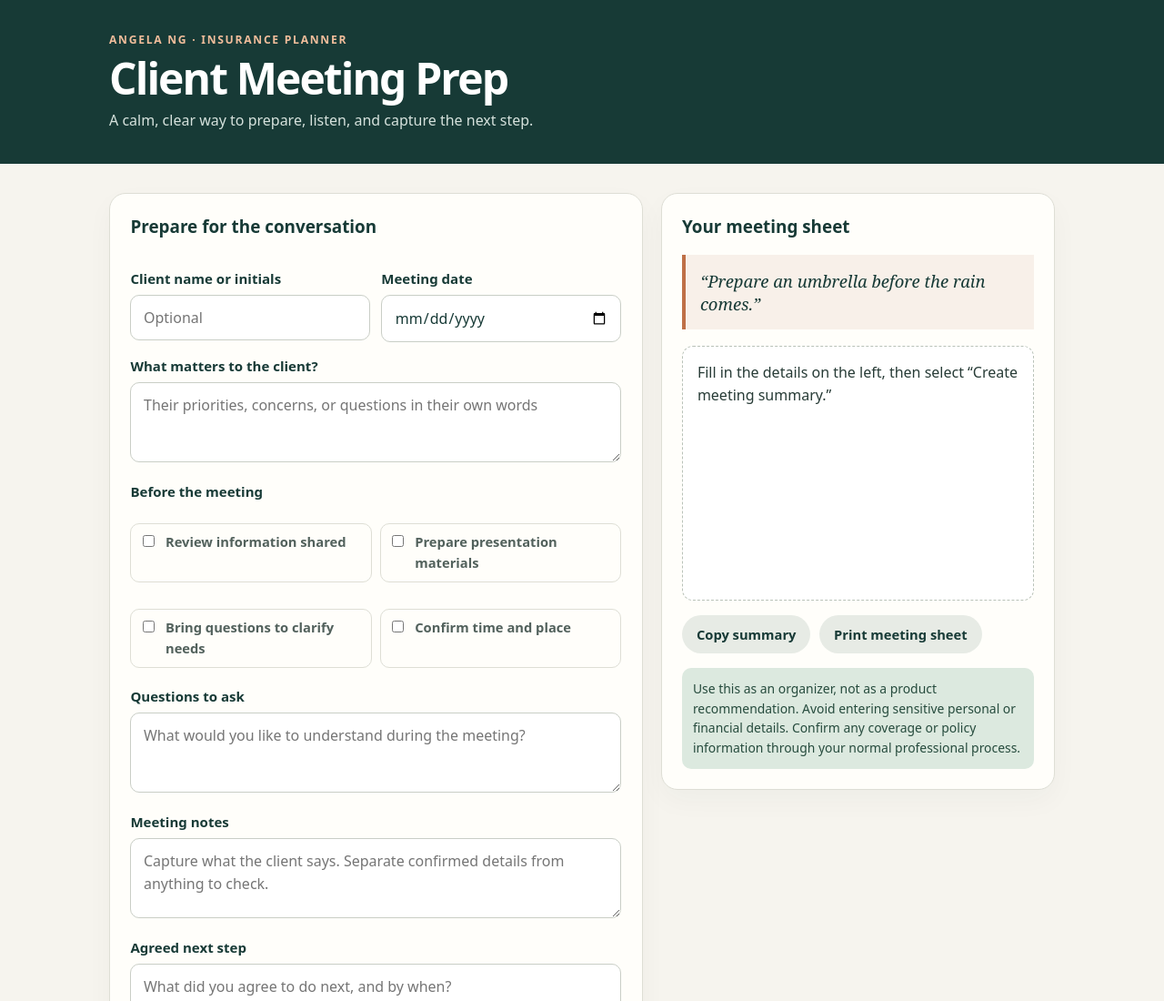
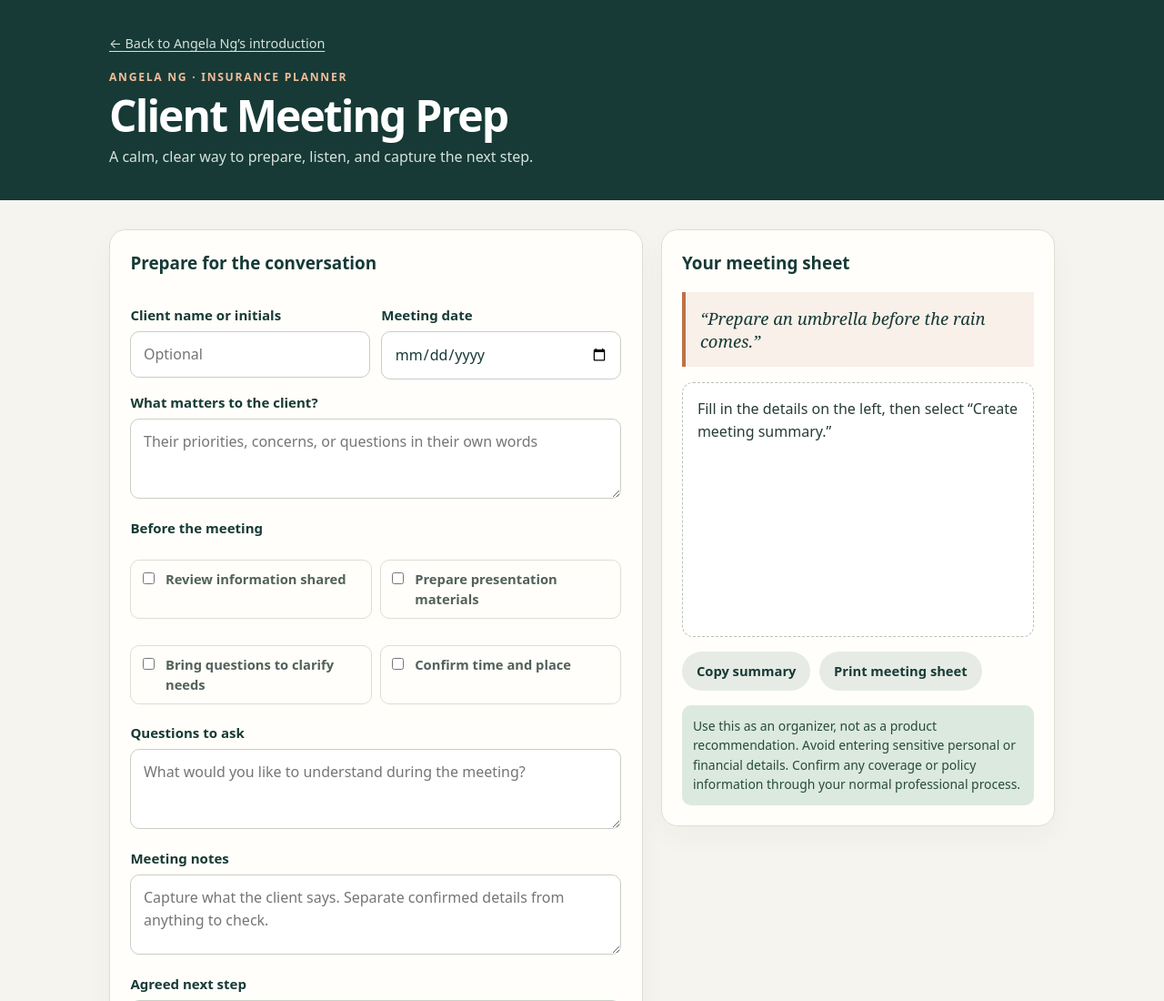
Before and after one commit to angelashng-ai/workshoptest, a plain HTML site: page meeting-prep.html in a window 1280 px wide. Shown: the top 1100 px of the page at 91% size. Drawn offline with Linux system fonts and the light colour scheme.

Commit message:
Add return link from meeting prep to Angela introduction

```diff
--- a/meeting-prep.html
+++ b/meeting-prep.html
@@ -11,6 +11,9 @@
     body { margin:0; background:var(--paper); color:var(--ink); font:16px/1.55 system-ui,-apple-system,"Segoe UI",sans-serif }
     header { padding:2.2rem max(1.2rem,calc((100vw - 1040px)/2)); background:var(--ink); color:white }
     header p { margin:.25rem 0 0; color:#d6e2dd }
+    .back-link { display:inline-block; margin-bottom:1rem; color:#d6e2dd; font-size:.9rem; text-underline-offset:.2em }
+    .back-link:hover { color:white }
+    .back-link:focus-visible { outline:2px solid #f1bd9b; outline-offset:4px; border-radius:2px }
     .eyebrow { color:#f1bd9b; font-size:.76rem; font-weight:750; letter-spacing:.14em; text-transform:uppercase }
     h1 { margin:.4rem 0; font-size:clamp(2rem,5vw,3rem); line-height:1.1; letter-spacing:-.04em }
     main { width:min(100% - 2rem,1040px); margin:2rem auto 4rem; display:grid; grid-template-columns:minmax(0,1.15fr) minmax(280px,.85fr); gap:1.25rem; align-items:start }
@@ -34,11 +37,12 @@
     .privacy { margin-top:1rem; padding:.75rem; border-radius:10px; background:var(--green); color:#264b3d; font-size:.87rem }
     footer { grid-column:1/-1; text-align:center; color:var(--muted); font-size:.82rem }
     @media(max-width:760px) { main { grid-template-columns:1fr } footer { grid-column:auto } }
-    @media print { body { background:white } header { padding:1rem; background:white; color:var(--ink) } header p,.eyebrow { color:var(--muted) } main { display:block; width:100%; margin:1rem 0 } .form-card,.buttons,.privacy,footer { display:none!important } .card { border:0; box-shadow:none; padding:0 } }
+    @media print { body { background:white } header { padding:1rem; background:white; color:var(--ink) } header p,.eyebrow { color:var(--muted) } main { display:block; width:100%; margin:1rem 0 } .form-card,.buttons,.privacy,footer,.back-link { display:none!important } .card { border:0; box-shadow:none; padding:0 } }
   </style>
 </head>
 <body>
 <header>
+  <a class="back-link" href="index.html">← Back to Angela Ng’s introduction</a>
   <div class="eyebrow">Angela Ng · Insurance Planner</div>
   <h1>Client Meeting Prep</h1>
   <p>A calm, clear way to prepare, listen, and capture the next step.</p>
```
